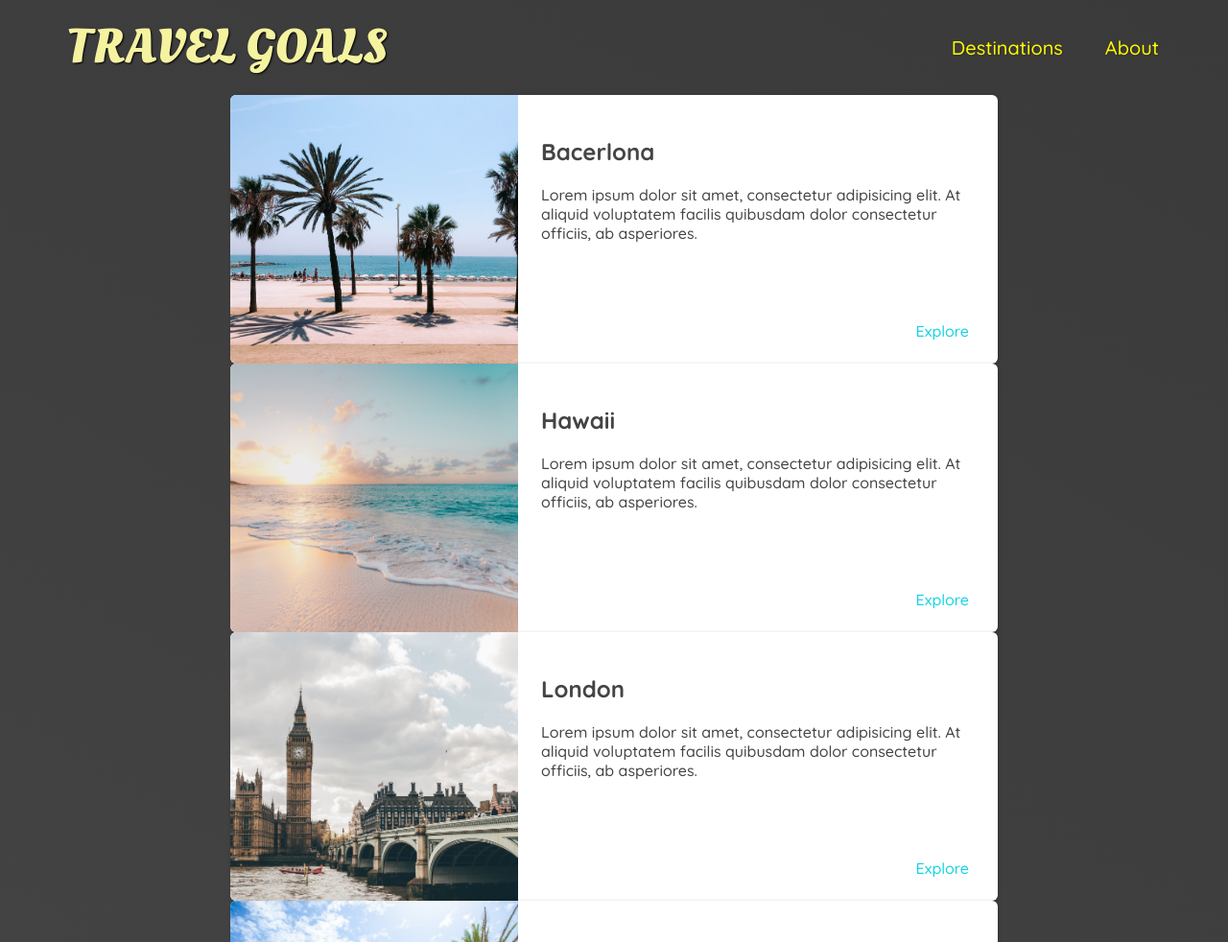
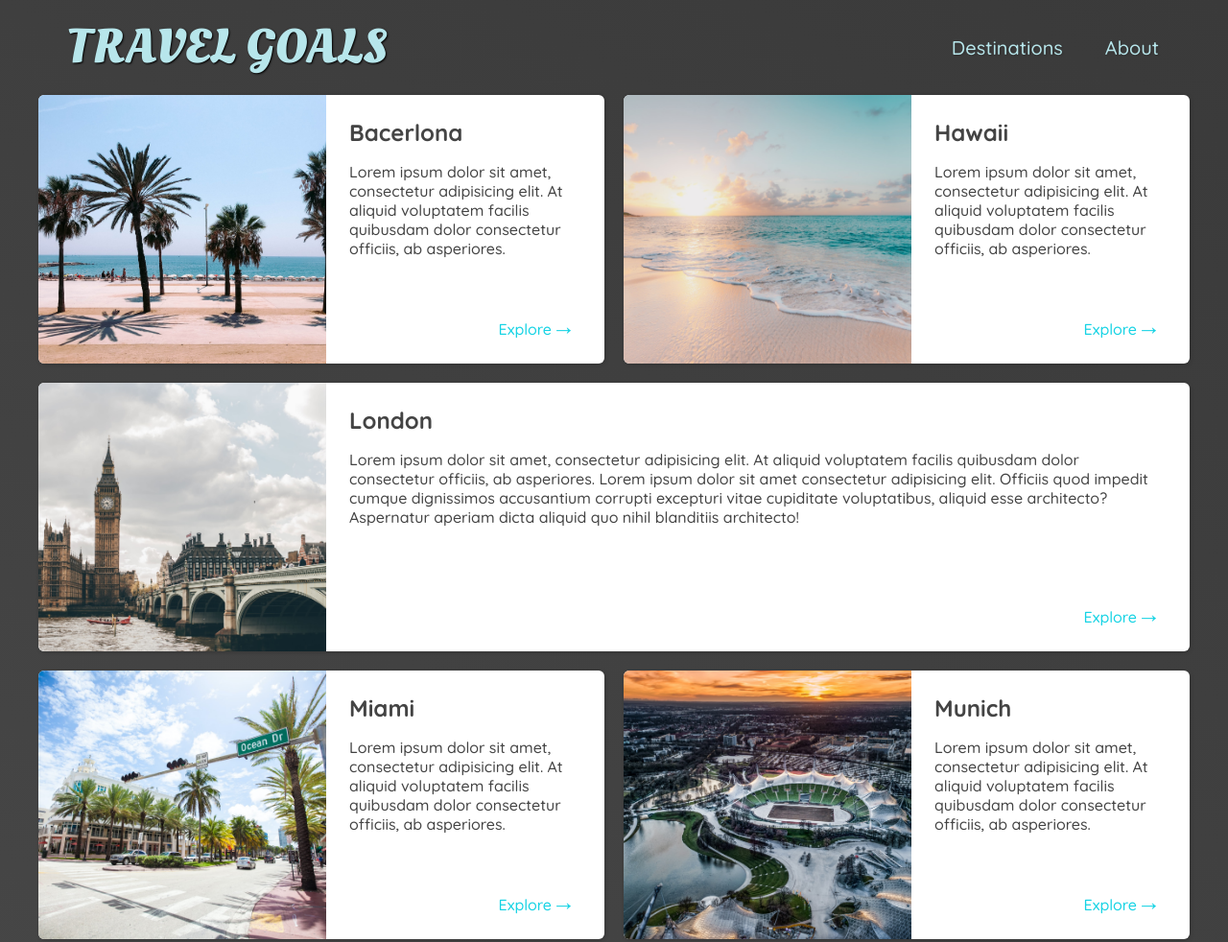
Before and after one commit to linkobe824/100-days-webdev, a plain HTML site: page html-css/travel-page-project/pages/places.html in a window 1280 px wide. Shown: the top 982 px of the page at 96% size. Drawn offline with Linux system fonts and the light colour scheme.

Commit message:
finish places page

```diff
--- a/html-css/travel-page-project/pages/places.html
+++ b/html-css/travel-page-project/pages/places.html
@@ -65,7 +65,11 @@
               <p>
                 Lorem ipsum dolor sit amet, consectetur adipisicing elit. At
                 aliquid voluptatem facilis quibusdam dolor consectetur officiis,
-                ab asperiores.
+                ab asperiores. Lorem ipsum dolor sit amet consectetur
+                adipisicing elit. Officiis quod impedit cumque dignissimos
+                accusantium corrupti excepturi vitae cupiditate voluptatibus,
+                aliquid esse architecto? Aspernatur aperiam dicta aliquid quo
+                nihil blanditiis architecto!
               </p>
             </div>
             <div class="actions">
@@ -106,7 +110,10 @@
           </div>
         </li>
         <li>
-          <img src="/images/places/new-york-city.jpg" alt="New York City skyline" />
+          <img
+            src="/images/places/new-york-city.jpg"
+            alt="New York City skyline"
+          />
           <div class="item-content">
             <div>
               <h2>New York City</h2>
--- a/html-css/travel-page-project/styles/places.css
+++ b/html-css/travel-page-project/styles/places.css
@@ -7,9 +7,32 @@ header {
   position: static;
 }
 
+header nav a{
+  color: rgb(183, 230, 235);
+}
+
+header nav a:hover {
+  background-color: rgb(183, 230, 235);
+  color: rgb(59, 59, 59);
+}
+
+.page-logo a {
+  color: rgb(183, 230, 235);
+}
+
+
+
 main ul {
-  width: 800px;
+  width: 1200px;
   margin: 0 auto;
+  display: grid;
+  grid-template-columns: 1fr 1fr;
+  gap: 20px;
+  margin-bottom: 48px;
+}
+
+main ul li:nth-child(3){
+  grid-column: 1/3;
 }
 
 main li {
@@ -34,6 +57,10 @@ main li img {
   justify-content: space-between;
 }
 
+.item-content h2 {
+  margin: 0;
+}
+
 .actions {
   text-align: right;
 
@@ -48,3 +75,8 @@ main li img {
 .actions a:hover {
   background-color: rgb(235, 253, 255);
 }
+
+.actions a::after {
+  content: "\2192";
+  font-size: 25px;
+}
```
